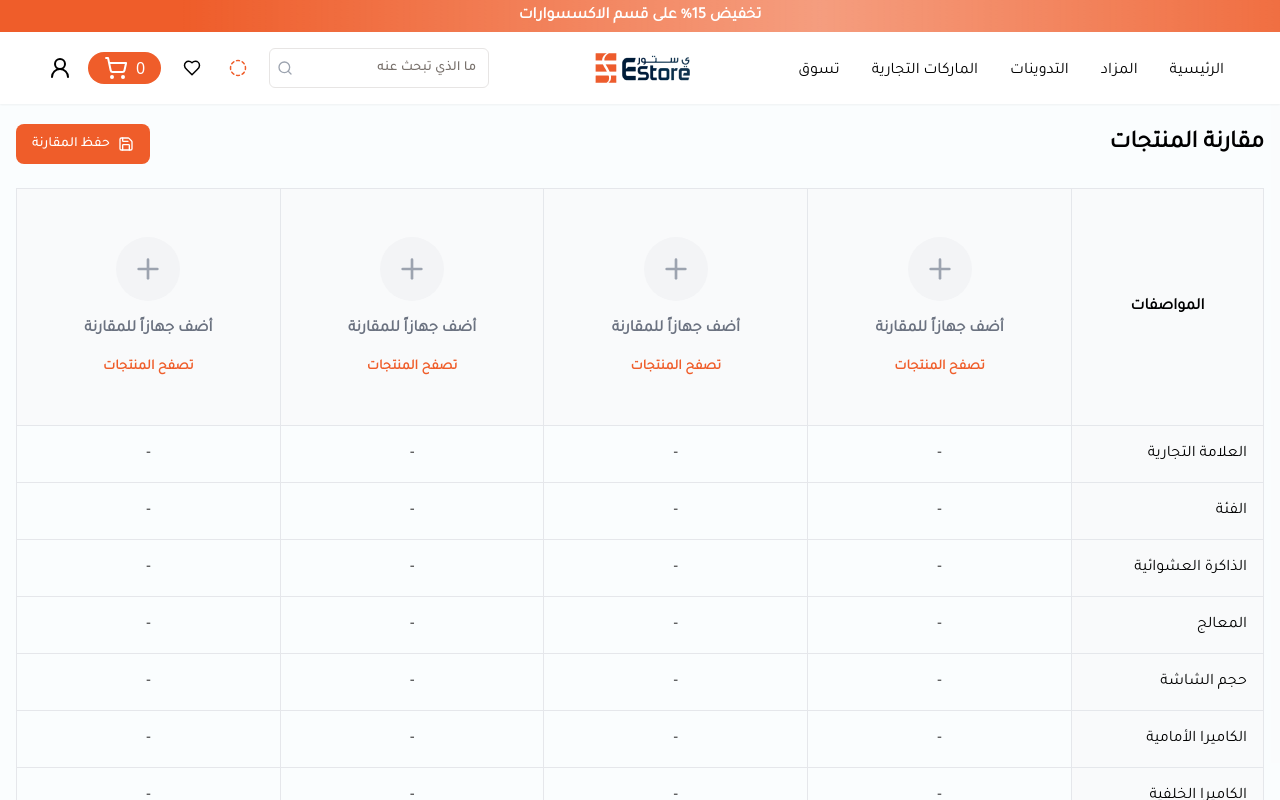
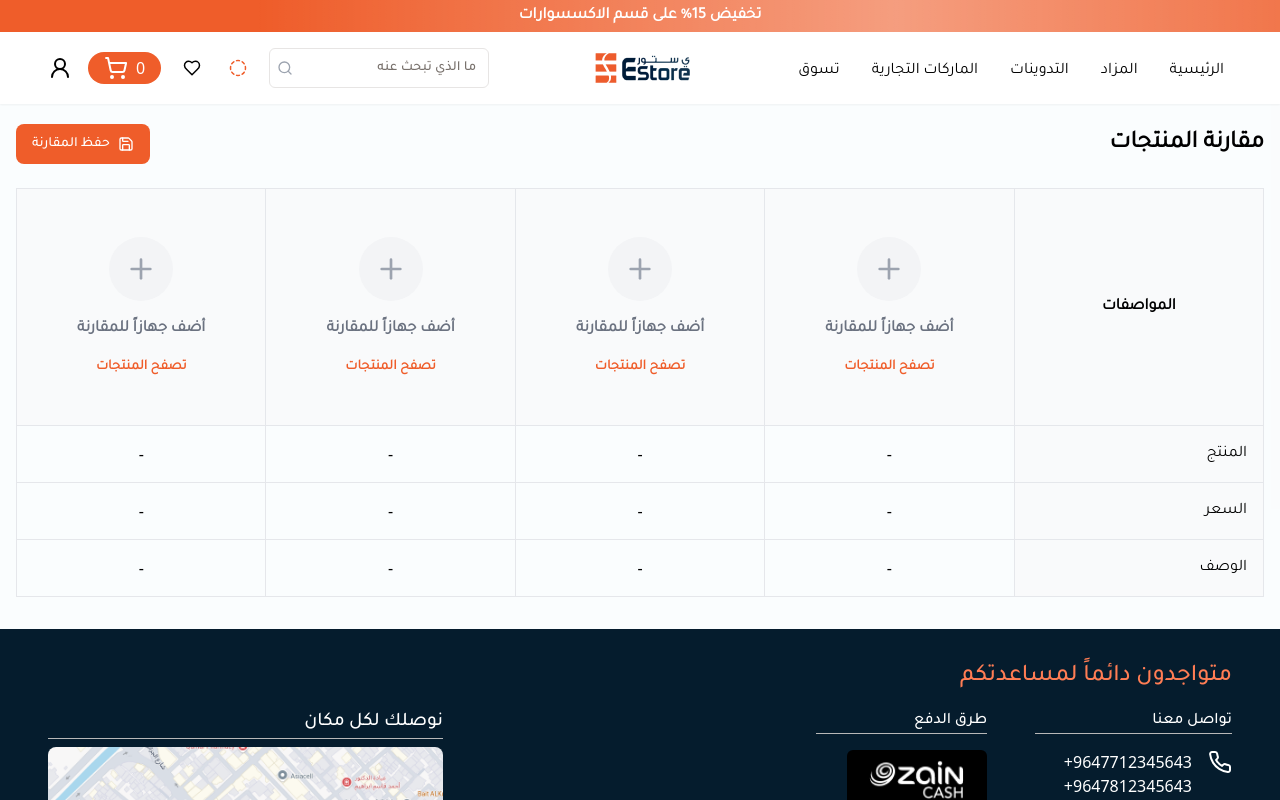
Before and after one commit to devhouse-org/e-store-frontend, a React (Vite) app: page /comparison in a window 1280 px wide. Shown: the top 800 px of the page. Built offline with nearby package versions, Linux system fonts and the light colour scheme.

Commit message:
real data implemented

```diff
--- a/src/pages/comparison/Comparison.tsx
+++ b/src/pages/comparison/Comparison.tsx
@@ -10,22 +10,26 @@ import { Product } from "@/types";
 import { IconType } from "react-icons";
 import axiosInstance from "@/utils/axiosInstance";
 
-// Add interface for product details
+// Update ProductDetails interface to match API response
 interface ProductDetails {
   id: number;
   name: string;
   list_price: number;
+  description?: string;
+  description_sale?: boolean | string;
   image_1920: string;
-  brand: string;
-  categ_id: string;
-  ram: string;
-  cpu: string;
-  screen_size: string;
-  front_camera: string;
-  back_camera: string;
-  storage: string;
-  os: string;
-  [key: string]: any;
+  product_variant_ids?: number[];
+  attribute_line_ids?: number[];
+  attributes?: {
+    id: number;
+    name: string;
+    display_type: string;
+    values: {
+      id: number;
+      name: string;
+      price_extra: number;
+    }[];
+  }[];
 }
 
 const EmptySlot = () => (
@@ -48,6 +52,7 @@ const EmptySlot = () => (
   </div>
 );
 
+// Update ProductColumn component to handle the new data structure
 const ProductColumn = ({
   product,
   onRemove,
@@ -64,7 +69,6 @@ const ProductColumn = ({
       price: product.list_price,
       image: product.image_1920,
       quantity: 1,
-      storage: product.storage,
     });
   };
 
@@ -107,23 +111,36 @@ const ProductColumn = ({
   );
 };
 
+// Update DataRow component to include max width
 const DataRow = ({
   label,
   getValue,
   slots,
+  key,
 }: {
   label: string;
   getValue: (product: ProductDetails | null) => string;
   slots: (ProductDetails | null)[];
+  key: string;
 }) => (
   <tr>
-    <td className="border p-4 bg-gray-50 font-tajawal-regular">{label}</td>
-    {[0, 1, 2, 3].map((index) => (
-      <td
-        key={`cell-${index}`}
-        className="border p-4 text-center font-tajawal-regular"
-      >
-        {slots[index] ? getValue(slots[index]) : "-"}
+    <td className="border p-4 bg-gray-50 font-tajawal-regular w-[200px]">
+      {label}
+    </td>
+    {slots.map((product, index) => (
+      <td key={index} className="border p-4 text-center w-[200px]">
+        {key === "description" ? (
+          <div
+            dangerouslySetInnerHTML={{
+              __html: product?.description || "-",
+            }}
+            className="text-sm text-gray-600 max-h-[150px] overflow-y-auto"
+          />
+        ) : product ? (
+          getValue(product)
+        ) : (
+          "-"
+        )}
       </td>
     ))}
   </tr>
@@ -178,16 +195,12 @@ const Comparison = () => {
     fetchProductDetails();
   }, [comparisonItems]);
 
+  // Update specifications array to match available fields
   const specifications = [
-    { label: "العلامة التجارية", key: "brand" },
-    { label: "الفئة", key: "categ_id" },
-    { label: "الذاكرة العشوائية", key: "ram" },
-    { label: "المعالج", key: "cpu" },
-    { label: "حجم الشاشة", key: "screen_size" },
-    { label: "الكاميرا الأمامية", key: "front_camera" },
-    { label: "الكاميرا الخلفية", key: "back_camera" },
-    { label: "سعة التخزين", key: "storage" },
-    { label: "نظام التشغيل", key: "os" },
+    { key: "name", label: "المنتج" },
+    { key: "list_price", label: "السعر" },
+    { key: "description", label: "الوصف" },
+    // Add any other specifications you want to display based on the API response
   ];
 
   const handleSaveComparison = () => {
@@ -260,7 +273,13 @@ const Comparison = () => {
               <DataRow
                 key={spec.key}
                 label={spec.label}
-                getValue={(product) => product?.[spec.key]?.toString() || "-"}
+                getValue={(product) => {
+                  const value = product?.[spec.key];
+                  if (typeof value === "boolean" && !value) {
+                    return "-";
+                  }
+                  return value?.toString() || "-";
+                }}
                 slots={productDetails}
               />
             ))}
```
